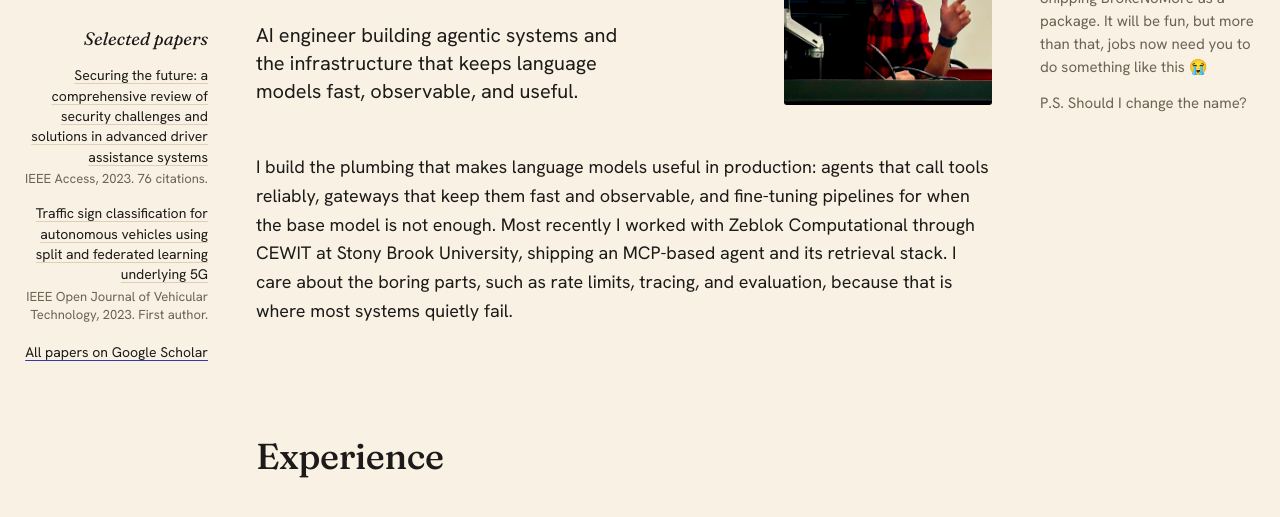
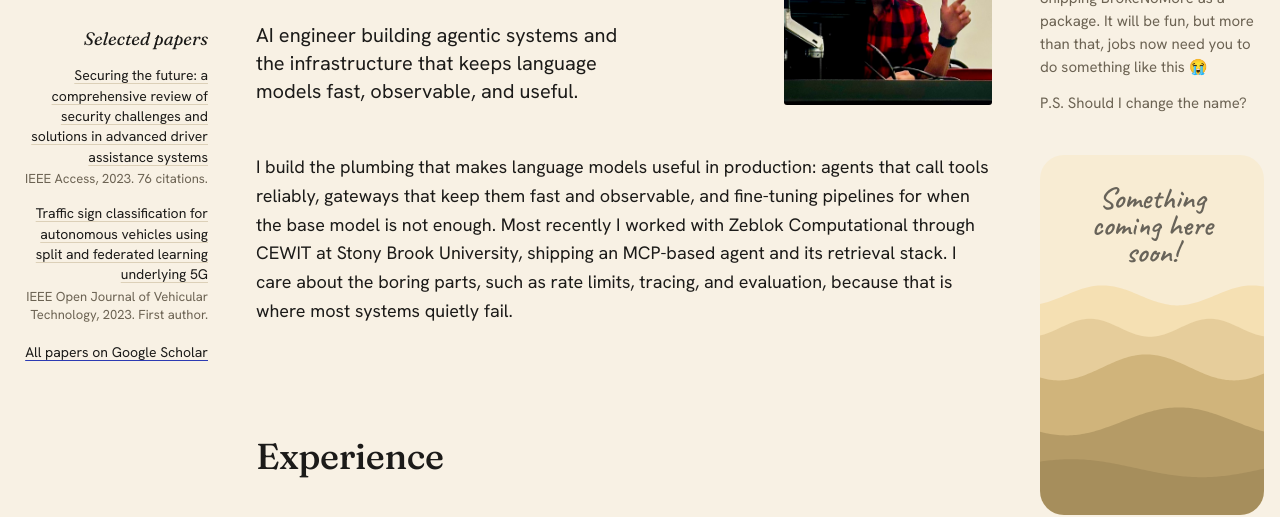
Before and after one commit to Spongy01/Spongy01.github.io, an Astro site: page / in a window 1280 px wide. Shown: the part 289-806 px from the top of the page. Built offline with nearby package versions, Linux system fonts and the light colour scheme; Astro itself is replaced by a stand-in of ours.

Commit message:
Add animated wave panel with caption under the Currently note

```diff
--- a/public/styles.css
+++ b/public/styles.css
@@ -218,6 +218,30 @@ a:hover { color: var(--accent); }
 .rail__papers .note__title { margin-bottom: 0.75rem; }
 
 .rail--note .rail__inner { max-width: 17rem; }
+
+/* Animated wave panel under the note (see waves.js). */
+.waves {
+  margin-top: 2.5rem;
+  height: 360px;
+  border-radius: 24px;
+  overflow: hidden;
+  background: var(--surface);
+}
+.waves canvas { display: block; width: 100%; height: 100%; }
+.waves { position: relative; }
+.waves__text {
+  position: absolute;
+  top: 30px;
+  left: 1.5rem;
+  right: 1.5rem;
+  font-family: "Caveat", cursive;
+  font-weight: 600;
+  font-size: 30px;
+  line-height: 0.9;
+  text-align: center;
+  color: var(--text);
+  opacity: 0.65;
+}
 .note__title {
   font-family: var(--font-display);
   font-style: italic;
--- /dev/null
+++ b/public/waves.js
@@ -0,0 +1,105 @@
+/* Animated wave panel in the right rail. Each wave is a filled sin/cos curve;
+   waves are drawn back-to-front from the end of the list to the start. */
+(function () {
+  var host = document.querySelector('.waves');
+  if (!host) return;
+  var canvas = host.querySelector('canvas');
+  var ctx = canvas.getContext('2d');
+  var root = document.documentElement;
+  var dark = window.matchMedia('(prefers-color-scheme: dark)');
+  var reduce = window.matchMedia('(prefers-reduced-motion: reduce)');
+
+  /* Settings chosen in the editor. See docs/waves.md for what each field means
+     and how to re-tune them. */
+  var config = {
+    bgLight: '#f8ecd3',
+    bgDark: '#232830',
+    height: 360,
+    radius: 24,
+    /* index 0 = front-most wave, last = back-most */
+    waves: [
+      { color: '#c2a366', opacity: 0.6, fn: 'sin', dir: -1, speed: 40,  amp: 13, len: 175, base: 59, phase: 0 },
+      { color: '#776746', opacity: 0.6, fn: 'sin', dir: 1,  speed: 129, amp: 14, len: 225, base: 74, phase: 0 },
+      { color: '#8a7a5a', opacity: 1,   fn: 'sin', dir: 1,  speed: 71,  amp: 9,  len: 260, base: 87, phase: 6.25 },
+      { color: '#ddc28d', opacity: 0.6, fn: 'sin', dir: 1,  speed: 40,  amp: 9,  len: 120, base: 48, phase: 0 },
+      { color: '#f5e0b3', opacity: 1,   fn: 'sin', dir: -1, speed: 40,  amp: 10, len: 150, base: 39, phase: 0 }
+    ]
+  };
+
+  var w = 0, h = 0, dpr = 1, t0 = performance.now(), running = false;
+
+  function size() {
+    var r = host.getBoundingClientRect();
+    dpr = Math.min(window.devicePixelRatio || 1, 2);
+    w = Math.max(1, Math.round(r.width));
+    h = Math.max(1, Math.round(r.height));
+    canvas.width = w * dpr;
+    canvas.height = h * dpr;
+    ctx.setTransform(dpr, 0, 0, dpr, 0, 0);
+  }
+
+  function isDark() {
+    var t = root.getAttribute('data-theme');
+    return t ? t === 'dark' : dark.matches;
+  }
+
+  function draw(now) {
+    var t = reduce.matches ? 0 : (now - t0) / 1000;
+    host.style.background = isDark() ? config.bgDark : config.bgLight;
+    ctx.clearRect(0, 0, w, h);
+    for (var i = config.waves.length - 1; i >= 0; i--) {
+      var wv = config.waves[i];
+      var f = wv.fn === 'cos' ? Math.cos : Math.sin;
+      var shift = wv.dir * wv.speed * t;
+      var k = (Math.PI * 2) / Math.max(10, wv.len);
+      ctx.globalAlpha = wv.opacity;
+      ctx.fillStyle = wv.color;
+      ctx.beginPath();
+      ctx.moveTo(0, h);
+      for (var x = 0; x <= w + 2; x += 2) {
+        ctx.lineTo(x, (wv.base / 100) * h + wv.amp * f((x - shift) * k + wv.phase));
+      }
+      ctx.lineTo(w, h);
+      ctx.closePath();
+      ctx.fill();
+    }
+    ctx.globalAlpha = 1;
+  }
+
+  function loop(now) {
+    draw(now);
+    if (running) requestAnimationFrame(loop);
+  }
+  function start() {
+    if (running || reduce.matches) { draw(performance.now()); return; }
+    running = true; requestAnimationFrame(loop);
+  }
+
+  function apply() {
+    host.style.height = config.height + 'px';
+    host.style.borderRadius = config.radius + 'px';
+    size();
+    draw(performance.now());
+  }
+
+  /* Pause when scrolled out of view or the tab is hidden. */
+  if ('IntersectionObserver' in window) {
+    new IntersectionObserver(function (es) {
+      var visible = es[0].isIntersecting;
+      if (visible) start(); else running = false;
+    }).observe(host);
+  } else { start(); }
+
+  window.addEventListener('resize', size);
+  reduce.addEventListener && reduce.addEventListener('change', function () { running = false; start(); });
+
+  /* Hook for the temporary editor (waves-editor.js). */
+  window.WavesWidget = {
+    config: config,
+    update: function (next) { config = next; window.WavesWidget.config = next; apply(); },
+    defaults: JSON.parse(JSON.stringify(config))
+  };
+
+  apply();
+  start();
+})();
--- a/src/layouts/Base.astro
+++ b/src/layouts/Base.astro
@@ -34,7 +34,7 @@ const { title, description, root = '', bodyId, brandHref, nav } = Astro.props;
   </script>
   <link rel="preconnect" href="https://fonts.googleapis.com">
   <link rel="preconnect" href="https://fonts.gstatic.com" crossorigin>
-  <link href="https://fonts.googleapis.com/css2?family=Fraunces:ital,opsz,wght,SOFT,WONK@0,9..144,300..700,0..100,0..1;1,9..144,300..700,0..100,0..1&family=Hanken+Grotesk:ital,wght@0,400;0,500;0,600;1,400&display=swap" rel="stylesheet">
+  <link href="https://fonts.googleapis.com/css2?family=Fraunces:ital,opsz,wght,SOFT,WONK@0,9..144,300..700,0..100,0..1;1,9..144,300..700,0..100,0..1&family=Hanken+Grotesk:ital,wght@0,400;0,500;0,600;1,400&family=Caveat:wght@600&display=swap" rel="stylesheet">
   <link rel="stylesheet" href={`${root}styles.css`}>
   <link rel="alternate" type="application/rss+xml" title="Ali Asgar Padaria" href="/rss.xml">
   <link rel="sitemap" href="/sitemap-index.xml">
--- a/src/pages/index.astro
+++ b/src/pages/index.astro
@@ -26,6 +26,11 @@ import Base from '../layouts/Base.astro';
         <!-- Edit this note: what you are exploring or working on right now. -->
         <p class="note__body">Shipping BrokeNoMore as a package. It will be fun, but more than that, jobs now need you to do something like this 😭</p>
         <p class="note__body">P.S. Should I change the name?</p>
+
+        <div class="waves">
+          <canvas aria-hidden="true"></canvas>
+          <p class="waves__text">Something coming here soon!</p>
+        </div>
       </div>
     </aside>
 
@@ -490,4 +495,5 @@ import Base from '../layouts/Base.astro';
       </div>
     </footer>
 
+    <script is:inline src="waves.js"></script>
 </Base>
```
